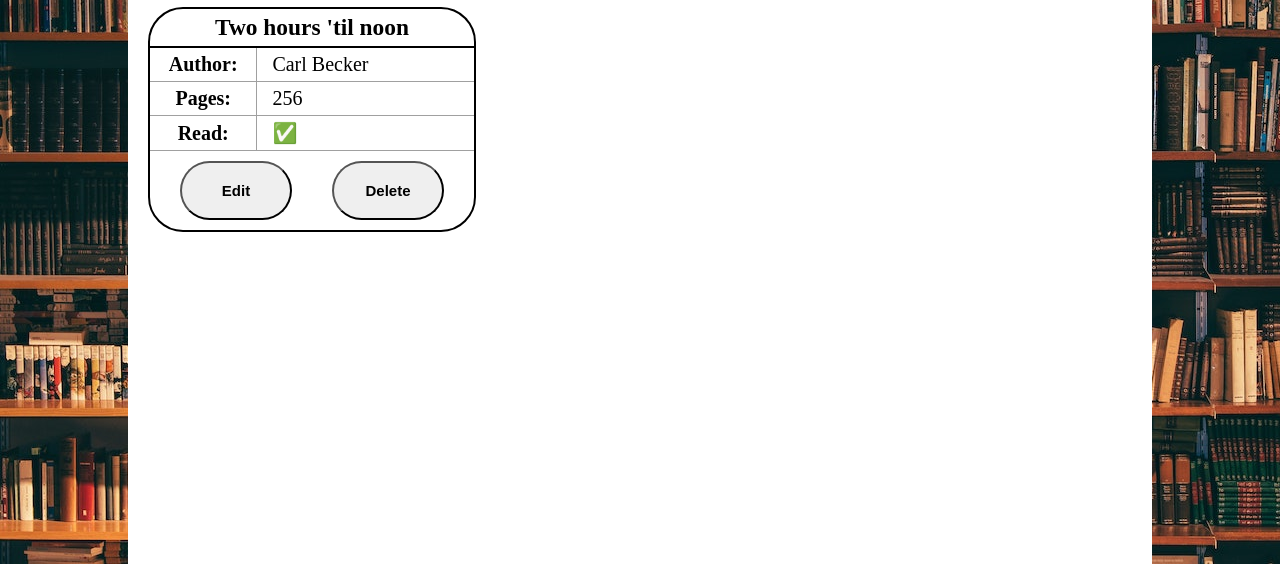
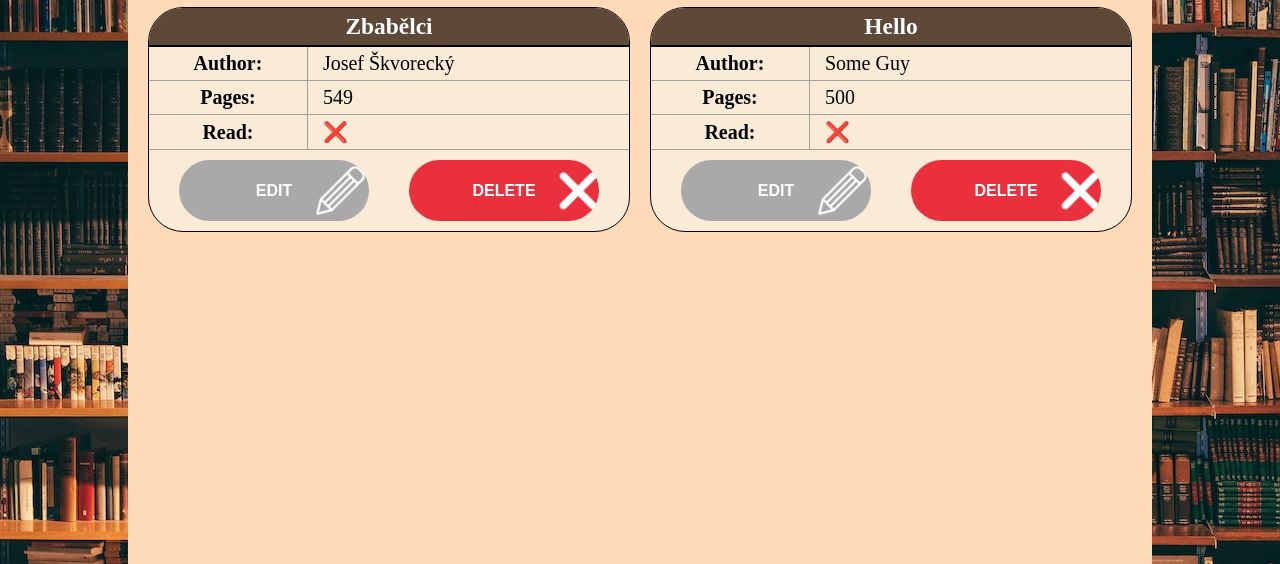
Before and after one commit to doesntmatter123/odin-library, a website: page index.html in a window 1280 px wide. Shown: the part 236-800 px from the top of the page. Drawn offline with Linux system fonts and the light colour scheme.

Commit message:
Added dynamic book cards

```diff
--- a/index.html
+++ b/index.html
@@ -16,29 +16,6 @@
     <span>YOUR BOOKS:</span>
     <hr>
     <div class="book-grid">
-        <div class="book-item-card">
-            <h3>Two hours 'til noon</h3>
-           <table>
-               <tbody>
-                <tr>
-                    <th scope="row">Author: </th>
-                    <td>Carl Becker</td>
-                </tr>
-               <tr>
-                   <th scope="row">Pages: </th>
-                   <td>256</td>
-               </tr>
-               <tr>
-                   <th scope="row">Read: </th>
-                   <td>✅</td>
-               </tr>
-               </tbody>
-           </table>
-            <div class="book-item-buttons">
-                <button class="book-edit-btn">Edit</button>
-                <button class="book-delete-btn">Delete</button>
-            </div>
-        </div>
     </div>
 </div>
 
--- a/index.js
+++ b/index.js
@@ -1,13 +1,58 @@
-
-
-
+const bookGrid = document.querySelector('.book-grid')
+const tableHeadings = ['Author: ', 'Pages: ', 'Read: ']
 const myLibrary = []
-
-
 
 function Book(name, author, pages, hasBeenRead){
   this.name = name
   this.author = author
   this.pages = pages
   this.hasBeenRead = hasBeenRead
+  this.info = function () {
+    return `Book name: ${name}, Author: ${author}, Pages: ${pages}, Has it been read: ${hasBeenRead}`
+  }
+
+  this.properties = function (){
+    return [this.name, this.author, this.pages, this.hasBeenRead]
+  }
 }
+
+const newBook = new Book('Zbabělci','Josef Škvorecký', 549, false)
+
+function createBookItemCard(book){
+  book.hasBeenRead = book.hasBeenRead ?'✅' : '❌'
+  const [bookName, ...properties] = book.properties()
+  const cardContainer = document.createElement('div')
+  cardContainer.classList.add('book-item-card')
+  const bookNameHeading = document.createElement('h3')
+  bookNameHeading.textContent = bookName
+  const table = document.createElement('table')
+  table.createTBody()
+
+  for(let i = 0; i < tableHeadings.length; i++){
+    const row = table.insertRow()
+    const th = document.createElement('th')
+    th.textContent = tableHeadings[i]
+    const cell = row.insertCell()
+    cell.textContent = properties[i]
+    console.log(cell.textContent)
+    row.insertBefore(th, cell)
+  }
+
+  const buttonContainer = document.createElement('div')
+  buttonContainer.classList.add('book-item-buttons')
+  const editButton = document.createElement('button')
+  editButton.id = 'book-edit-btn'
+  editButton.textContent = 'EDIT'
+  const deleteButton = document.createElement('button')
+  deleteButton.id = 'book-delete-btn'
+  deleteButton.textContent = 'DELETE'
+  buttonContainer.append(editButton, deleteButton)
+  cardContainer.append(bookNameHeading, table, buttonContainer)
+  return cardContainer
+}
+
+myLibrary.push(newBook)
+myLibrary.push(new Book('Hello', 'Some Guy', 500, false))
+for(let book of myLibrary){
+  bookGrid.append(createBookItemCard(book))
+}
--- a/style.css
+++ b/style.css
@@ -7,6 +7,7 @@
 :root {
     font-size: 20px;
     font-family: "Roboto Mono";
+    --main-brown: #5e4938;
 }
 
 body {
@@ -23,7 +24,7 @@ body > span {
     color: white;
     font-size: 5vw;
     text-align: center;
-    background: linear-gradient(180deg, hsla(27, 25%, 29%, 1) 0%, hsla(30, 35%, 38%, 1) 100%);
+    background: linear-gradient(180deg, var(--main-brown) 0%, hsla(30, 35%, 38%, 1) 100%);
     border-radius: 4rem 4rem 0 0;
     padding: 1rem
 
@@ -32,7 +33,7 @@ body > span {
 .main-container{
     width: 100%;
     height: 100%;
-    background-color: white;
+    background-color: peachpuff;
     padding: 1rem;
 }
 
@@ -42,24 +43,28 @@ body > span {
 }
 
 .book-grid {
+    gap: 1rem;
     height: auto;
     display: grid;
-    grid-template-columns: repeat(3, 1fr);
+    grid-template-columns: repeat(auto-fill, minmax(400px, 1fr));
     margin-top: 1rem;
 }
 
 .book-item-card {
+    overflow: clip;
     min-height: 225px;
     display: flex;
     flex-direction: column;
     width: 100%;
     height: auto;
-    grid-column: 1/2;
-    border: 2px solid black;
+    border: 1px solid black;
     border-radius: 35px;
+    background-color: antiquewhite;
 }
 
 .book-item-card h3 {
+    color: white;
+    background-color: var(--main-brown);
     text-align: center;
     padding: 5px;
     border-bottom: 2px solid black;
@@ -78,8 +83,37 @@ body > span {
     border-radius: 35px;
     margin: 0 1rem;
     width: 100%;
-    font-size: 0.75rem;
+    font-size: 0.8rem;
     font-weight: bolder;
+    background-repeat: no-repeat;
+    background-position: right;
+    color: white;
+    border: none;
+
+}
+
+.book-item-buttons #book-edit-btn {
+    background-color: darkgrey;
+    background-image: url("icons/white-pencil-icon.png");
+    background-size: 30%;
+}
+
+.book-item-buttons #book-delete-btn {
+    background-color: #EA2F3D;
+    background-size: 35%;
+    background-position: 110% 45%;
+    background-image: url("icons/cross-icon.png");
+}
+
+.book-item-buttons button:hover {
+    scale: 105%;
+    cursor: pointer;
+    box-shadow: rgba(50, 50, 93, 0.25) 0px 6px 12px -2px, rgba(0, 0, 0, 0.3) 0px 3px 7px -3px;
+}
+
+.book-item-buttons img {
+    width: 20px;
+    height: 20px;
 }
 
 .book-item-card > table {
```
Also changed, not shown: icons/cross-icon.png (added), icons/pencil-icon.png (added), icons/white-pencil-icon.png (added).
